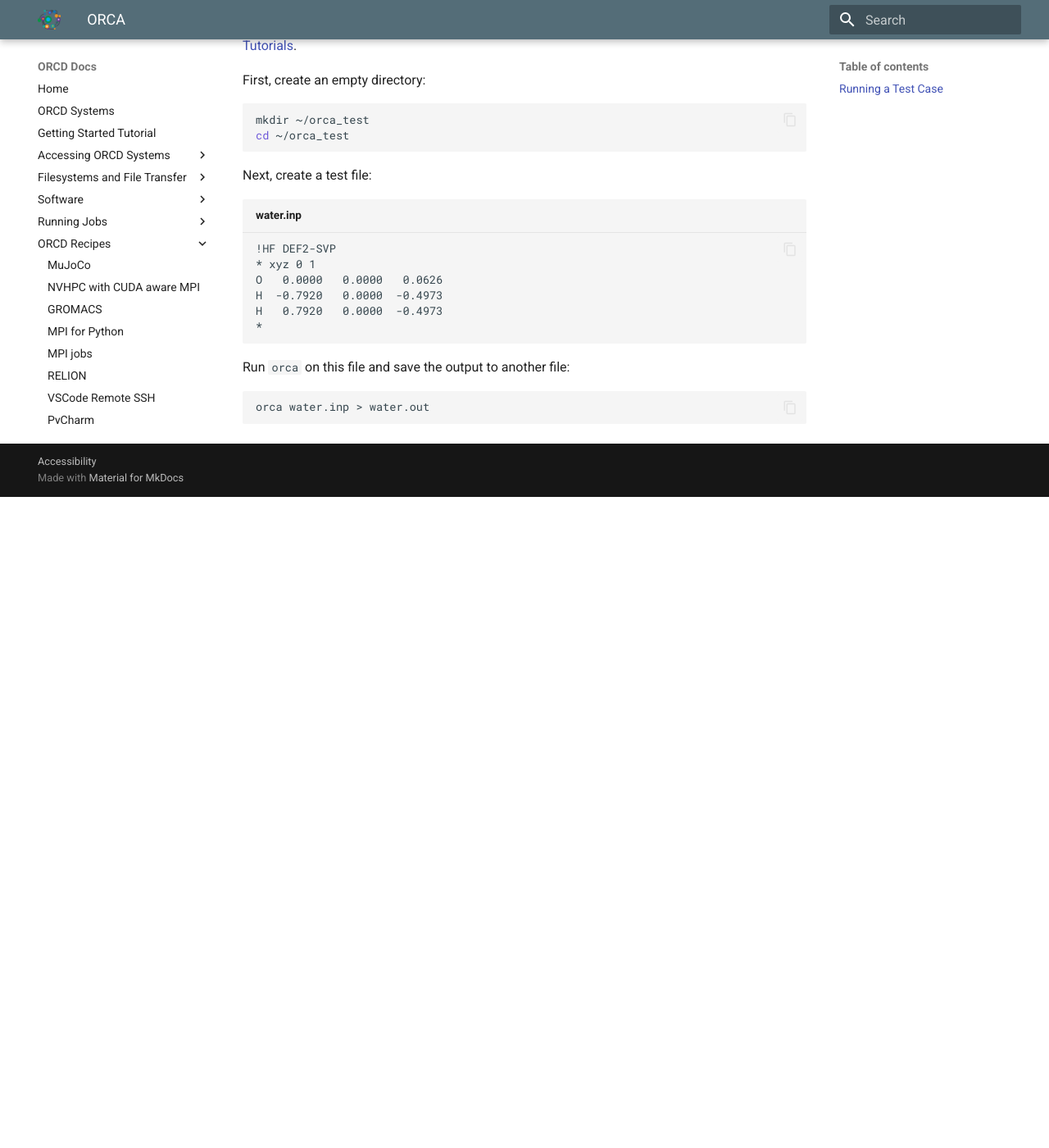
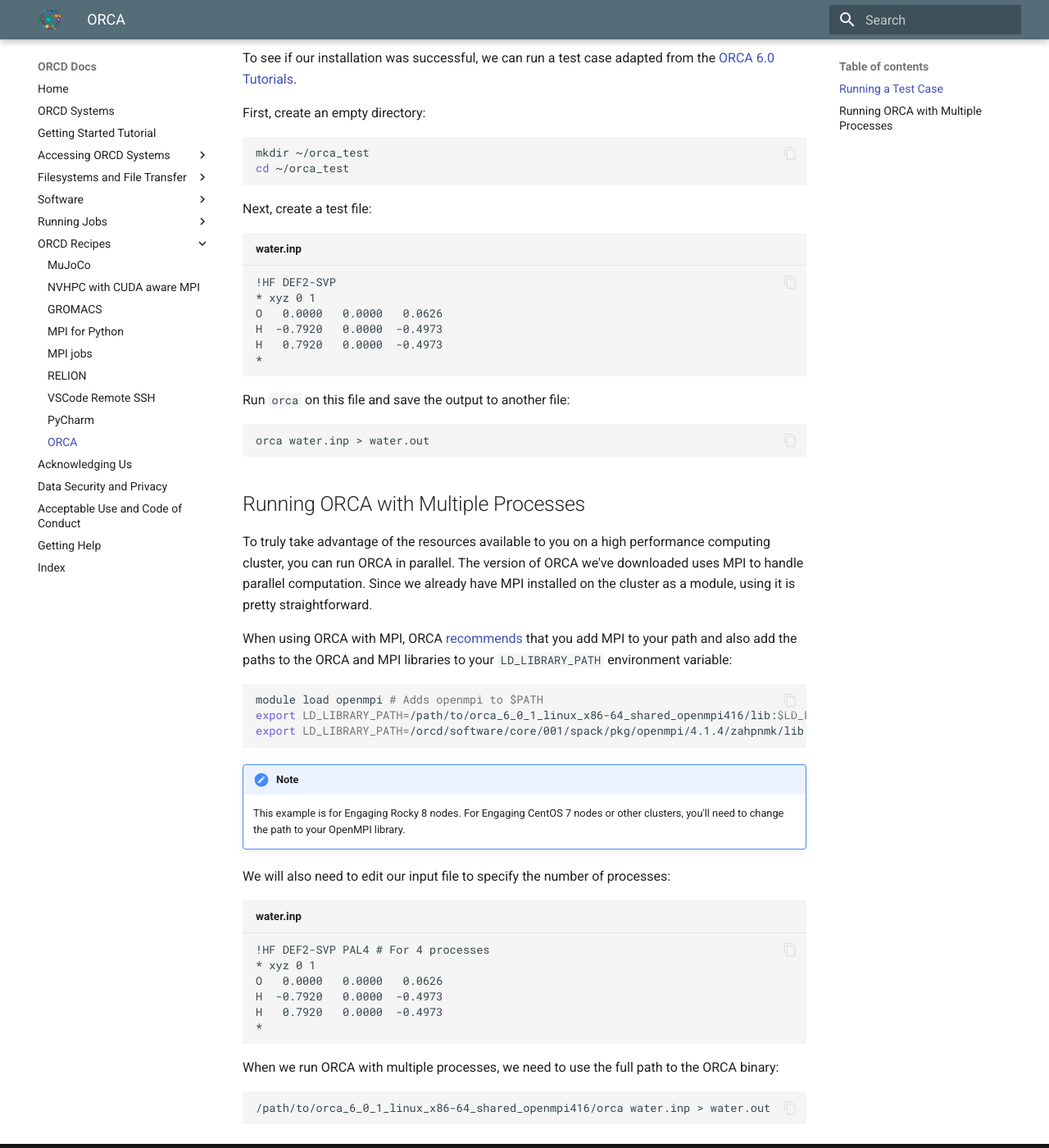
Before and after one commit to mit-orcd/orcd-docs-edit, an MkDocs documentation site: the page built from docs/recipes/orca.md, in a window 1280 px wide and 1400 px high, scrolled down 2327 px. Shown: the whole window at 82% size. Built offline with MkDocs 1.6.1 and Material for MkDocs 9.7.7, drawn with Linux system fonts in a browser that asks for light colours; before the commit the page ends 2933 px from its top, so only the background shows below that.

Commit message:
added section on MPI

````diff
--- a/docs/recipes/orca.md
+++ b/docs/recipes/orca.md
@@ -1,3 +1,9 @@
+---
+tags:
+ - ORCA
+ - Engaging
+---
+
 # Installing ORCA for Personal Use
 
 ORCA is a quantum chemistry software package designed for computational
@@ -73,3 +79,43 @@
 ```bash
 orca water.inp > water.out
 ```
+
+## Running ORCA with Multiple Processes
+
+To truly take advantage of the resources available to you on a high performance
+computing cluster, you can run ORCA in parallel. The version of ORCA we've
+downloaded uses MPI to handle parallel computation. Since we already have MPI
+installed on the cluster as a module, using it is pretty straightforward.
+
+When using ORCA with MPI, ORCA
+[recommends](https://www.faccts.de/docs/orca/6.0/manual/contents/calling.html#calling-the-program-with-multiple-processes)
+that you add MPI to your path and also add the paths to the ORCA and MPI
+libraries to your `LD_LIBRARY_PATH` environment variable:
+
+```bash
+module load openmpi # Adds openmpi to $PATH
+export LD_LIBRARY_PATH=/path/to/orca_6_0_1_linux_x86-64_shared_openmpi416/lib:$LD_LIBRARY_PATH
+export LD_LIBRARY_PATH=/orcd/software/core/001/spack/pkg/openmpi/4.1.4/zahpnmk/lib:$LD_LIBRARY_PATH
+```
+
+!!! note
+    This example is for Engaging Rocky 8 nodes. For Engaging CentOS 7 nodes or
+    other clusters, you'll need to change the path to your OpenMPI library.
+
+We will also need to edit our input file to specify the number of processes:
+
+```title="water.inp"
+!HF DEF2-SVP PAL4 # For 4 processes
+* xyz 0 1
+O   0.0000   0.0000   0.0626
+H  -0.7920   0.0000  -0.4973
+H   0.7920   0.0000  -0.4973
+*
+```
+
+When we run ORCA with multiple processes, we need to use the full path to the
+ORCA binary:
+
+```bash
+/path/to/orca_6_0_1_linux_x86-64_shared_openmpi416/orca water.inp > water.out
+```
````
